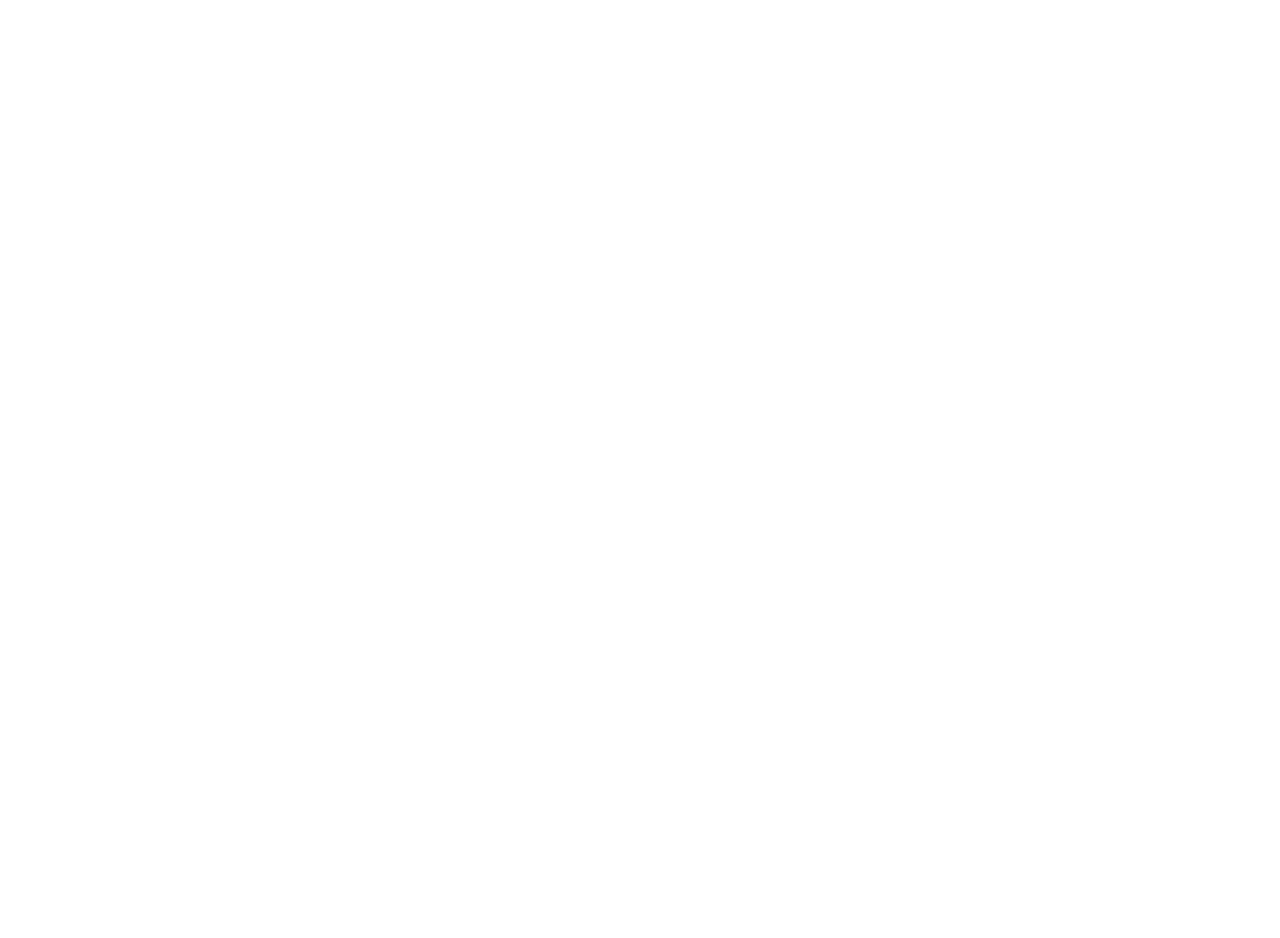
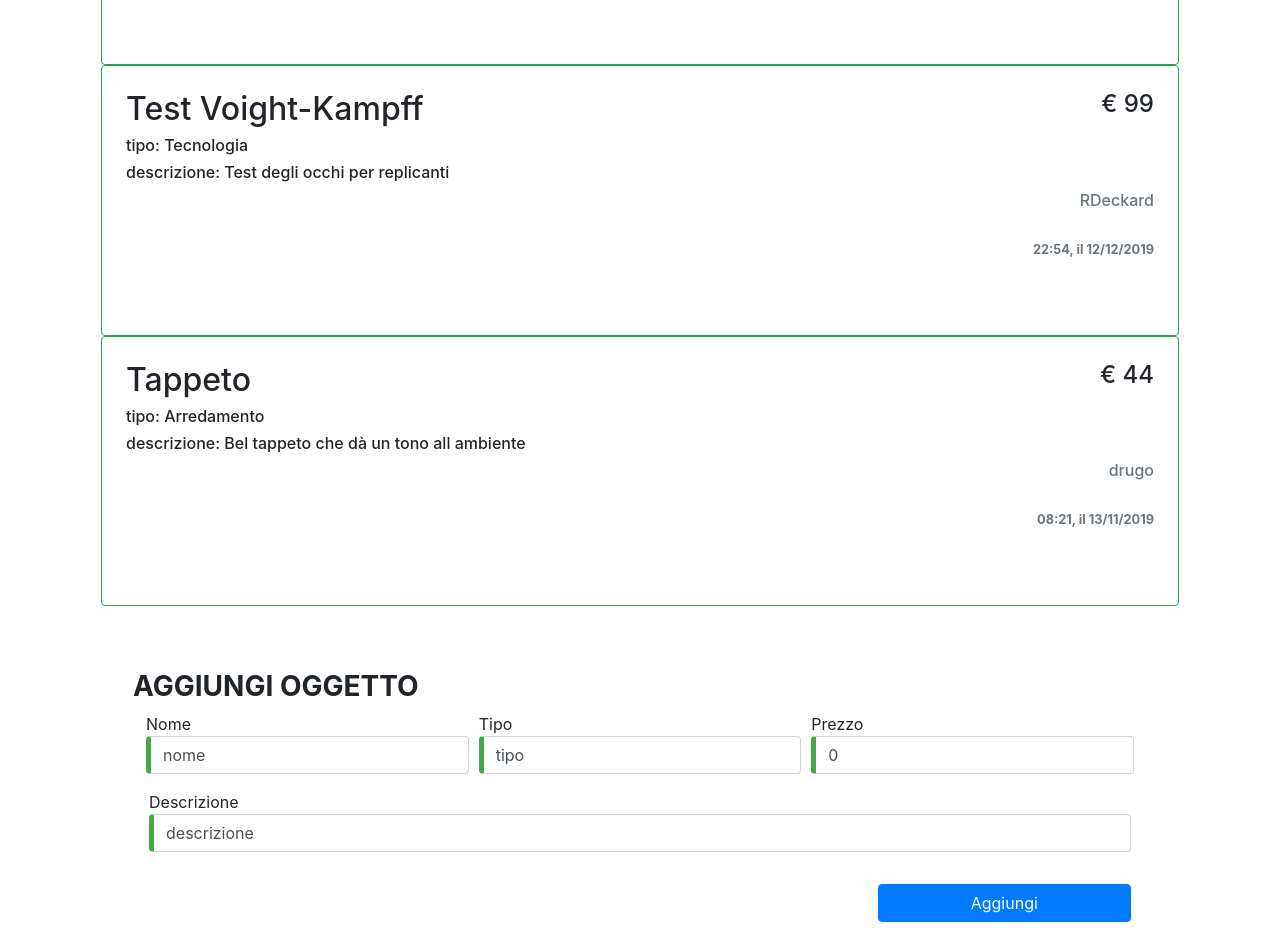
Before and after one commit to BellatiSamuele/angular-bacheca, an Angular app in the folder bacheca/: page / in a window 1280 px wide. Shown: the part 1520-2458 px from the top of the page. Before the commit the page ends 1210 px from the top, so only its background shows below. Built offline with nearby package versions, Linux system fonts and the light colour scheme.

Commit message:
annuncio

```diff
--- /dev/null
+++ b/bacheca/src/app/annuncio.ts
@@ -0,0 +1,9 @@
+export class Post
+{
+  nome: string;
+  tipo: string;
+  prezzo: number;
+  descrizione: string;
+  username: string;
+  data: string;
+}
--- /dev/null
+++ b/bacheca/src/app/annuncio/annuncio.component.html
@@ -0,0 +1,44 @@
+<h1 class="text-center mt-5">OGGETTI</h1>
+<a class="float-right mr-5" href="#aggiuntaOggetto">Aggiungi oggetto</a>
+<div class="container-fluid container-post p-3">
+  <div *ngFor="let post of posts" class="border border-success rounded p-4" id="post">
+    <h2 class="d-inline-block">{{post.nome}}</h2>
+    <h4 class="d-inline-block float-right">€ {{post.prezzo}}</h4>
+    <h6>tipo: {{post.tipo}}</h6>
+    <h6>descrizione: {{post.descrizione}}</h6>
+    <h6 class="float-right text-secondary">{{post.username}}</h6>
+    <br>
+    <br>
+    <h6 class="text-secondary float-right"><small><b>{{post.data}}</b></small></h6>
+    <br>
+    <br>
+    <br>
+  </div>
+</div>
+<form id="aggiuntaOggetto" [formGroup]="oggettoForm" (ngSubmit)="aggiungiOggetto(oggettoForm.value)" class="p-5">
+  <h3><b>AGGIUNGI OGGETTO</b></h3>
+  <div class="form-row m-2">
+      <div class="col">
+          Nome
+          <input type="text" class="form-control" onfocus="this.value=''" name="nome" [formControl]="oggettoForm.controls['nome']">
+          <div *ngIf="oggettoForm.controls['nome'].hasError('required')" class="text-danger mt-1">Il nome è richiesto</div>
+      </div>
+      <div class="col">
+          Tipo
+          <input type="text" class="form-control" onfocus="this.value=''" name="tipo" [formControl]="oggettoForm.controls['tipo']">
+          <div *ngIf="oggettoForm.controls['tipo'].hasError('required')" class="text-danger mt-1">Il tipo è richiesto</div>
+      </div>
+      <div class="col">
+          Prezzo
+          <input type="number" class="form-control" onfocus="this.value=''" name="prezzo" [formControl]="oggettoForm.controls['prezzo']">
+          <div *ngIf="oggettoForm.controls['prezzo'].hasError('required')" class="text-danger mt-1">Il prezzo è richiesto</div>
+      </div>
+  </div>
+  <div class="m-3">
+      Descrizione
+      <input type="text" class="form-control" onfocus="this.value=''" name="descrizione" [formControl]="oggettoForm.controls['descrizione']">
+      <div *ngIf="oggettoForm.controls['descrizione'].hasError('required')" class="text-danger mt-1">La descrizione è richiesta</div>
+  </div>
+  <h4 id="loginPerOggetti" style="display:none">NON HAI EFFETTUATO IL LOGIN</h4>
+  <button class="m-3 btn btn-primary btn-block btn-md w-25 float-right" type="submit" [disabled]="!oggettoForm.valid">Aggiungi</button>
+</form>
--- /dev/null
+++ b/bacheca/src/app/annuncio/annuncio.component.ts
@@ -0,0 +1,49 @@
+import { Component, OnInit, Input } from '@angular/core';
+import { FormBuilder, FormGroup, Validators } from '@angular/forms';
+import { Post } from "../annuncio";
+import { Posts } from '../mock-annuncio';
+
+@Component({
+  selector: 'app-annuncio',
+  templateUrl: './annuncio.component.html',
+  styleUrls: ['./annuncio.component.css']
+})
+export class AnnuncioComponent implements OnInit {
+
+  @Input() nomeUtenteOnline;
+  @Input() cognomeUtenteOnline;
+  @Input() username;
+  oggettoForm: FormGroup;
+  posts = Posts;
+
+  constructor(fb: FormBuilder) {
+    this.oggettoForm = fb.group({'nome': ['nome', Validators.required], 'tipo': ['tipo', Validators.required], 'prezzo': ['0', Validators.required], 'descrizione': ['descrizione', Validators.required]});
+  }
+
+  ngOnInit() {
+  }
+
+  aggiungiOggetto(): boolean {
+
+    if(this.oggettoForm.valid){
+      if(this.username != null){
+        let post: Post = new Post();
+        post.nome = this.oggettoForm.controls['nome'].value;
+        post.tipo = this.oggettoForm.controls['tipo'].value;
+        post.prezzo = Number(this.oggettoForm.controls['prezzo'].value);
+        post.descrizione = this.oggettoForm.controls['descrizione'].value;
+        post.username = this.username;
+        let date: Date = new Date();
+        post.data = date.getHours() + ':' + date.getMinutes() + ', il ' + date.getDay() + '/' + date.getMonth() + '/' + date.getFullYear();
+        this.posts.push(post);
+        document.getElementById("loginPerOggetti").style.display = "none";
+        } else {
+          document.getElementById("loginPerOggetti").style.display = "block";
+        }
+          } else {
+              console.log("Il form non è valido");
+          }
+
+        return false;
+      }
+   }
--- a/bacheca/src/app/app.component.html
+++ b/bacheca/src/app/app.component.html
@@ -10,3 +10,5 @@
   Email: {{a.email}}
   </li>
 </ul>
+
+<app-annuncio></app-annuncio>
--- a/bacheca/src/app/app.module.ts
+++ b/bacheca/src/app/app.module.ts
@@ -9,12 +9,14 @@
  ReactiveFormsModule
 } from '@angular/forms';
 import { LoginComponent } from './login/login.component';
+import { AnnuncioComponent } from './annuncio/annuncio.component';
 
 @NgModule({
   declarations: [
     AppComponent,
     RegistrComponent,
-    LoginComponent
+    LoginComponent,
+    AnnuncioComponent
   ],
   imports: [
     BrowserModule,
--- a/bacheca/src/app/login/login.component.ts
+++ b/bacheca/src/app/login/login.component.ts
@@ -16,8 +16,10 @@
 
 utenti = Users;
 signin: FormGroup;
-nomeUtenteOnline: string = null;
-cognomeUtenteOnline: string = null;
+nomeUtenteOnline: String = null;
+cognomeUtenteOnline: String = null;
+username: String = null;
+logoutEffettuato: boolean;
  constructor(fb: FormBuilder) {
    this.signin = fb.group({
      'username': ['ABC', Validators.required],
@@ -28,7 +30,7 @@
   ngOnInit() {
   }
 
- onSubmit(value: string): boolean {
+ onSubmit(value: String): boolean {
    console.log('valori inseriti: ', value);
 
       let utente : Utente = new Utente();
@@ -44,8 +46,8 @@
               this.cognomeUtenteOnline = i.cognome;
               this.nomeUtenteOnline = i.nome;
               this.username = i.username;
-              document.getElementById("loginEffettuato").style.display = "block";
               this.logoutEffettuato = false;
+              console.log("effettuato");
               break;
             }
           }
--- /dev/null
+++ b/bacheca/src/app/mock-annuncio.ts
@@ -0,0 +1,27 @@
+import { Post } from './annuncio';
+
+export const Posts: Post[] = [
+  { nome:'Chiodo',
+    tipo:'Ferramenta',
+    prezzo:2,
+    descrizione:'Bel chiodo di ferro per appendere',
+    username:'paolo.paoli',
+    data:'14:00, il 25/04/2019',
+
+  },
+  { nome:'Test Voight-Kampff',
+    tipo:'Tecnologia',
+    prezzo:99,
+    descrizione:'Test degli occhi per replicanti',
+    username:'RDeckard',
+    data:'22:54, il 12/12/2019',
+  },
+
+  { nome:'Tappeto',
+    tipo:'Arredamento',
+    prezzo:44,
+    descrizione:'Bel tappeto che dà un tono all ambiente',
+    username:'drugo',
+    data:'08:21, il 13/11/2019',
+  }
+];
```
Also changed, not shown: bacheca/src/app/annuncio/annuncio.component.css (added), 1 other file (tests, documents, lock files or other folders).
